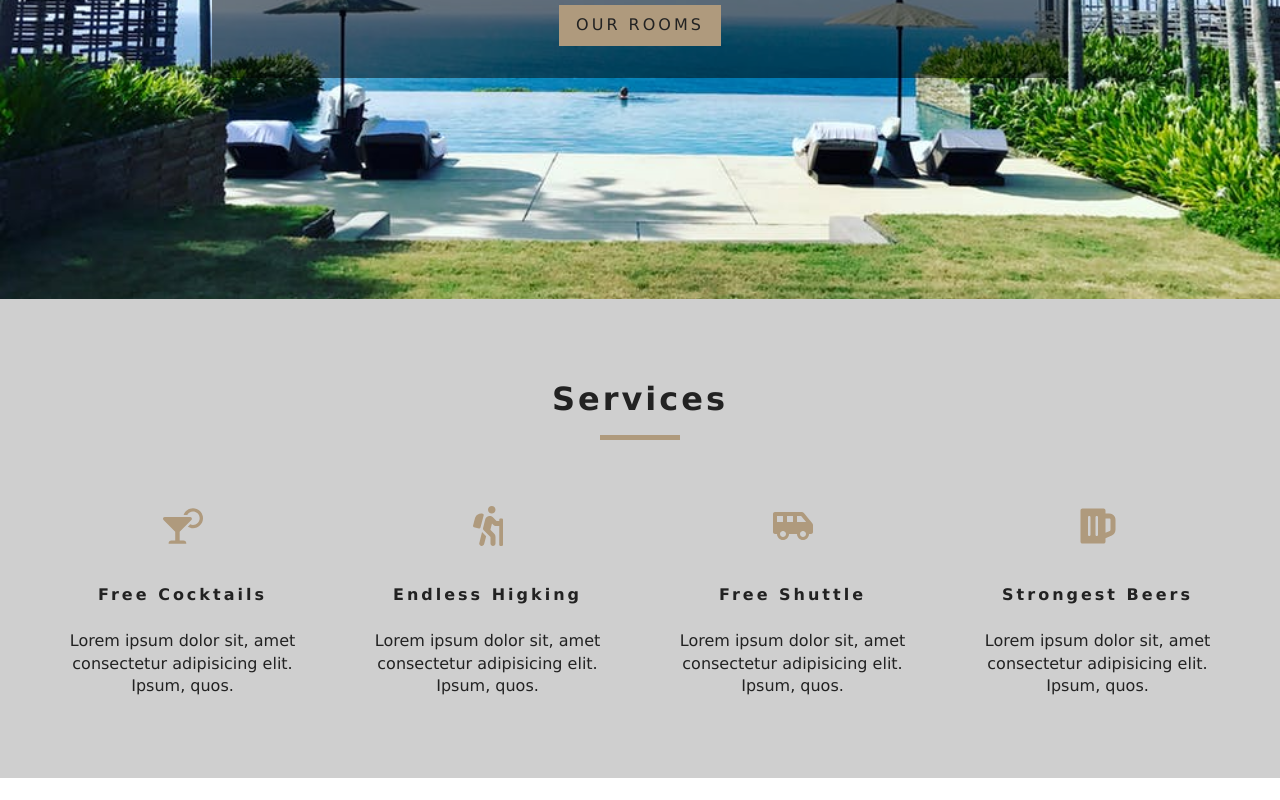
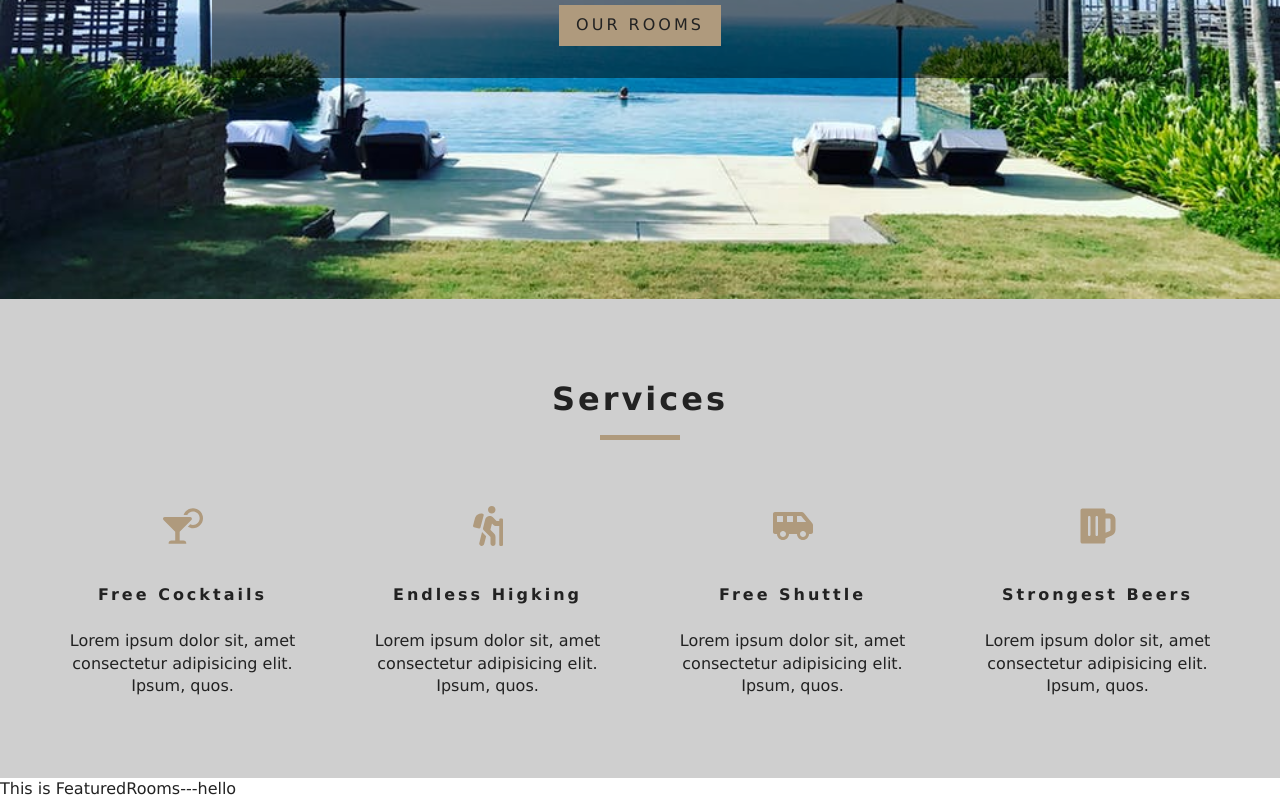
Before and after one commit to Maidul-Islam-Shawon/hotelbooking-app, a React (Create React App) app: page / in a window 1280 px wide. Shown: the part 501-1301 px from the top of the page. Before the commit the page ends 1279 px from the top, so only its background shows below. Built offline with nearby package versions, Linux system fonts and the light colour scheme.

Commit message:
context api added-d3

```diff
--- /dev/null
+++ b/src/Context.js
@@ -0,0 +1,18 @@
+import React, { Component } from "react";
+
+const RoomContext = React.createContext();
+
+class RoomProvider extends Component {
+  state = {};
+  render() {
+    return (
+      <RoomContext.Provider value={"hello"}>
+        {this.props.children}
+      </RoomContext.Provider>
+    );
+  }
+}
+
+const RoomConsumer = RoomContext.Consumer;
+
+export { RoomContext, RoomProvider, RoomConsumer };
--- /dev/null
+++ b/src/components/FeaturedRooms.js
@@ -0,0 +1,11 @@
+import React, { Component } from "react";
+import { RoomContext } from "../Context";
+
+export default class FeaturedRooms extends Component {
+  static contextType = RoomContext;
+  render() {
+    const value = this.context;
+    console.log(value);
+    return <div>This is FeaturedRooms---{value}</div>;
+  }
+}
--- a/src/index.js
+++ b/src/index.js
@@ -3,10 +3,13 @@
 //import './index.css';
 import App from "./App";
 import * as serviceWorker from "./serviceWorker";
+import { RoomProvider } from "./Context";
 
 ReactDOM.render(
   <React.StrictMode>
-    <App />
+    <RoomProvider>
+      <App />
+    </RoomProvider>
   </React.StrictMode>,
   document.getElementById("root")
 );
--- a/src/pages/Home.js
+++ b/src/pages/Home.js
@@ -3,6 +3,7 @@
 import { Banner } from "../components/Banner";
 import { Link } from "react-router-dom";
 import Services from "../components/Services";
+import FeaturedRooms from "../components/FeaturedRooms";
 
 const Home = () => {
   return (
@@ -16,6 +17,7 @@
       </Hero>
 
       <Services />
+      <FeaturedRooms />
     </>
   );
 };
```
